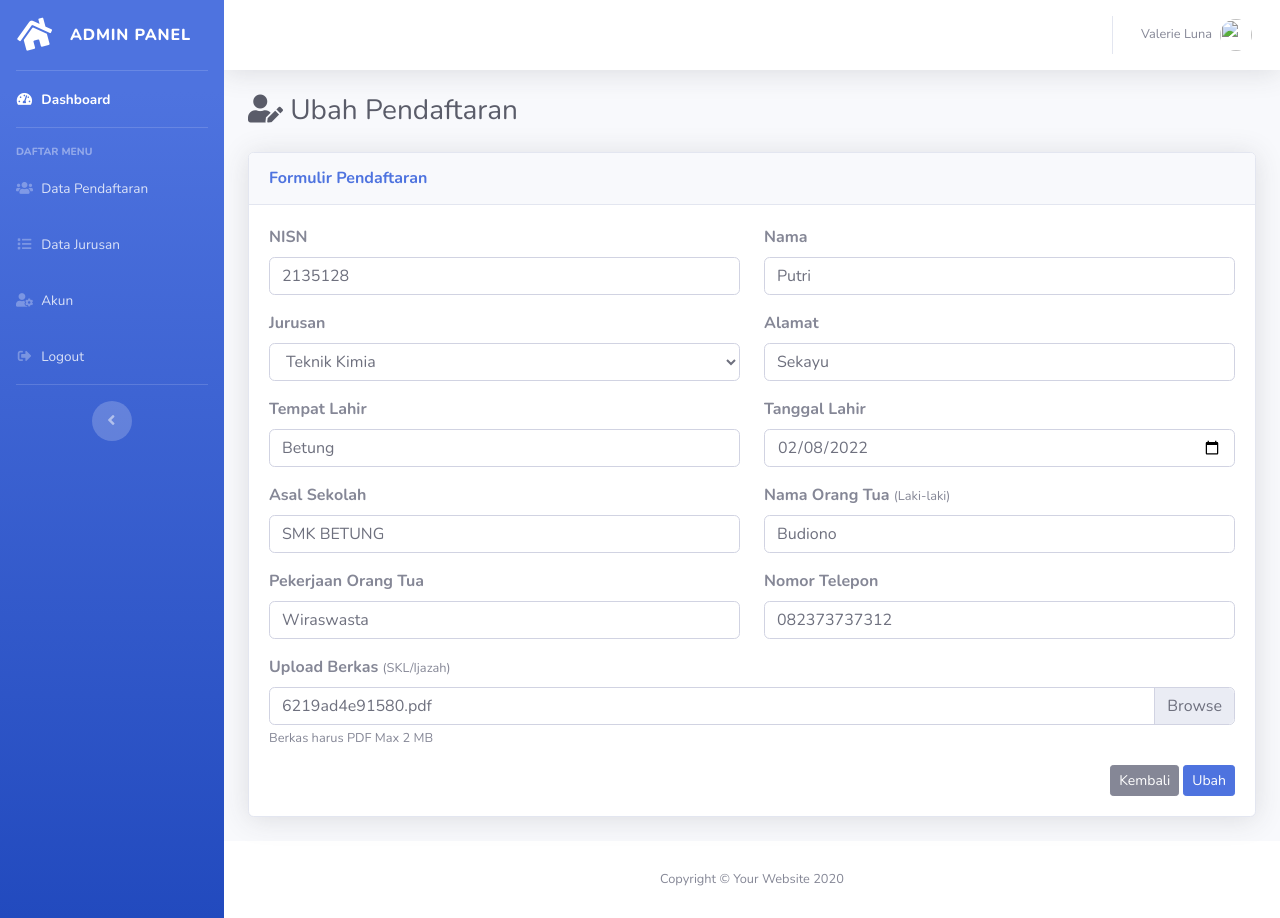
After one commit to ilhamlutfi/sips, a PHP site: page /ubah-pendaftaran.php?id_pendaftaran=4 in a window 1280 px wide. The commit adds this page. Run offline with PHP 8.4, Linux system fonts and the light colour scheme; data comes from the database, SQL or seed files in the repository.

Commit message:
backup 26/02/2022

```diff
--- a/admin/config/controller.php
+++ b/admin/config/controller.php
@@ -106,6 +106,39 @@ function tambah_pendaftaran($post)
 
 }
 
+// ubah pendaftaran
+function ubah_pendaftaran($post)
+{
+    global $db;
+
+    $jurusan_id     = strip_tags($post['jurusan_id']);
+    $nisn           = strip_tags($post['nisn']);
+    $nama           = strip_tags($post['nama']);
+    $alamat         = strip_tags($post['alamat']);
+    $tempat         = strip_tags($post['tempat']);
+    $tanggal_lahir  = strip_tags($post['tanggal_lahir']);
+    $asal_sekolah   = strip_tags($post['asal_sekolah']);
+    $nama_ortu      = strip_tags($post['nama_ortu']);
+    $pekerjaan_ortu = strip_tags($post['pekerjaan_ortu']);
+    $no_telepon     = strip_tags($post['no_telepon']);
+    $id_pendaftaran = strip_tags($post['id_pendaftaran']);
+    $fileLama       = strip_tags($post['fileLama']);
+
+    // check file diubah atau tidak
+    if ($_FILES['file']['error'] === 4) {
+        $file = $fileLama; // jika tidak diubah pakai file lama
+    } else {
+        $file = upload_file(); // jika merubah file upload file yang baru
+    }
+
+    // query ubah ke database
+    $query = "UPDATE tbl_pendaftaran SET jurusan_id = '$jurusan_id', nisn = '$nisn', nama = '$nama', alamat = '$alamat', tempat = '$tempat', tanggal_lahir = '$tanggal_lahir', asal_sekolah = '$asal_sekolah', nama_ortu = '$nama_ortu', pekerjaan_ortu = '$pekerjaan_ortu', no_telepon = '$no_telepon', file = '$file' WHERE id_pendaftaran = $id_pendaftaran";
+
+    mysqli_query($db, $query);
+
+    return mysqli_affected_rows($db);
+}
+
 // fungsi upload
 function upload_file()
 {
--- a/admin/data-pendaftaran.php
+++ b/admin/data-pendaftaran.php
@@ -54,7 +54,7 @@ $data_pendaftaran = query('SELECT * FROM tbl_pendaftaran ORDER BY id_pendaftaran
                                 <td width="15%" class="text-center">
                                     <a href="detail-pendaftaran.php?id_pendaftaran=<?= $pendaftaran['id_pendaftaran']; ?>" class="btn btn-secondary btn-sm mb-1" title="Detail"><i class="fas fa-eye"></i></a>
 
-                                    <button type="button" class="btn btn-success btn-sm mb-1" title="Ubah" data-toggle="modal" data-target="#modalUbah<?= $pendaftaran['id_pendaftaran']; ?>"><i class="fas fa-edit"></i></button>
+                                    <a href="ubah-pendaftaran.php?id_pendaftaran=<?= $pendaftaran['id_pendaftaran']; ?>" class="btn btn-success btn-sm mb-1" title="Ubah"><i class="fas fa-edit"></i></a>
 
                                     <button type="button" class="btn btn-danger btn-sm mb-1" title="Hapus" data-toggle="modal" data-target="#modalHapus<?= $pendaftaran['id_pendaftaran']; ?>"><i class="fas fa-trash-alt"></i></button>
 
--- /dev/null
+++ b/admin/ubah-pendaftaran.php
@@ -0,0 +1,159 @@
+<?php
+
+$title = 'Formulir Ubah Pendaftaran';
+
+include 'layout/header.php';
+
+// ambil data jurusan sebagai pilihan input jurusan
+$data_jurusan = query("SELECT * FROM tbl_jurusan ORDER BY id_jurusan DESC");
+
+// ambil id data yang akan diubah
+$id_pendaftaran = (int)$_GET['id_pendaftaran'];
+
+// query ambil data dari tbl_pendaftaran sesuai dengan id yang dipilih
+$data = query("SELECT * FROM tbl_pendaftaran WHERE id_pendaftaran = '$id_pendaftaran'")[0];
+
+// ketika tombol ubah ditekan jalankan script dibawah ini
+if (isset($_POST['ubah'])) {
+    if (ubah_pendaftaran($_POST) > 0) {
+        echo "<script>
+                    alert('Data Pendaftaran Berhasil Diubah');
+                    document.location.href = 'data-pendaftaran.php';
+              </script>";
+    } else {
+        echo "<script>
+                    alert('Data Pendaftaran Gagal Diubah');
+                    document.location.href = 'ubah-pendaftaran.php?id_pendaftaran=$id_pendaftaran';
+              </script>";
+    }
+}
+
+?>
+
+<!-- Body -->
+<div class="container-fluid">
+
+    <!-- Page Heading -->
+    <div class="d-sm-flex align-items-center justify-content-between mb-4">
+        <h1 class="h3 mb-0 text-gray-800"><i class="fas fa-user-edit"></i> Ubah Pendaftaran</h1>
+    </div>
+
+    <div class="card shadow mb-4">
+        <div class="card-header py-3">
+            <h6 class="m-0 font-weight-bold text-primary">Formulir Pendaftaran</h6>
+        </div>
+        <div class="card-body">
+
+            <form action="" method="post" enctype="multipart/form-data">
+
+                <input type="hidden" name="id_pendaftaran" value="<?= $data['id_pendaftaran']; ?>">
+
+                <input type="hidden" name="fileLama" value="<?= $data['file']; ?>">
+
+                <div class="row">
+                    <div class="form-group col-lg-6">
+                        <label for="nisn"><b>NISN</b></label>
+                        <input type="number" name="nisn" id="nisn" class="form-control" required minlength="10" maxlength="10" value="<?= $data['nisn']; ?>">
+                    </div>
+
+                    <div class="form-group col-lg-6">
+                        <label for="nama"><b>Nama</b></label>
+                        <input type="text" name="nama" id="nama" class="form-control" required minlength="3" value="<?= $data['nama']; ?>">
+                    </div>
+                </div>
+
+                <div class="row">
+                    <div class="form-group col-lg-6">
+                        <label for="jurusan_id"><b>Jurusan</b></label>
+                        <select name="jurusan_id" id="jurusan_id" class="form-control" required>
+                            <?php foreach ($data_jurusan as $jurusan) : ?>
+
+                                <?php if ($jurusan['id_jurusan'] == $data['jurusan_id']) : ?>
+                                    <option value="<?= $jurusan['id_jurusan']; ?>" selected><?= $jurusan['nama_jurusan']; ?></option>
+                                <?php else : ?>
+                                    <option value="<?= $jurusan['id_jurusan']; ?>"><?= $jurusan['nama_jurusan']; ?></option>
+                                <?php endif; ?>
+
+                            <?php endforeach; ?>
+                        </select>
+                    </div>
+
+                    <div class="form-group col-lg-6">
+                        <label for="alamat"><b>Alamat</b></label>
+                        <input type="text" name="alamat" id="alamat" class="form-control" required minlength="3" value="<?= $data['alamat']; ?>">
+                    </div>
+                </div>
+
+                <div class="row">
+                    <div class="form-group col-lg-6">
+                        <label for="tempat"><b>Tempat Lahir</b></label>
+                        <input type="text" name="tempat" id="tempat" class="form-control" required minlength="3" value="<?= $data['tempat']; ?>">
+                    </div>
+
+                    <div class="form-group col-lg-6">
+                        <label for="tanggal_lahir"><b>Tanggal Lahir</b></label>
+                        <input type="date" name="tanggal_lahir" id="tanggal_lahir" class="form-control" required value="<?= $data['tanggal_lahir']; ?>">
+                    </div>
+                </div>
+
+                <div class="row">
+                    <div class="form-group col-lg-6">
+                        <label for="asal_sekolah"><b>Asal Sekolah</b></label>
+                        <input type="text" name="asal_sekolah" id="asal_sekolah" class="form-control" required minlength="3" value="<?= $data['asal_sekolah']; ?>">
+                    </div>
+
+                    <div class="form-group col-lg-6">
+                        <label for="nama_ortu"><b>Nama Orang Tua <small>(Laki-laki)</small></b></label>
+                        <input type="text" name="nama_ortu" id="nama_ortu" class="form-control" required minlength="3" value="<?= $data['nama_ortu']; ?>">
+                    </div>
+                </div>
+
+                <div class="row">
+                    <div class="form-group col-lg-6">
+                        <label for="pekerjaan_ortu"><b>Pekerjaan Orang Tua</b></label>
+                        <input type="text" name="pekerjaan_ortu" id="pekerjaan_ortu" class="form-control" required minlength="3" value="<?= $data['pekerjaan_ortu']; ?>">
+                    </div>
+
+                    <div class="form-group col-lg-6">
+                        <label for="no_telepon"><b>Nomor Telepon</b></label>
+                        <input type="number" name="no_telepon" id="no_telepon" class="form-control" required minlength="10" value="<?= $data['no_telepon']; ?>">
+                    </div>
+                </div>
+
+                <div class="form-group">
+                    <label for="file"><b>Upload Berkas</b> <small>(SKL/Ijazah)</small></label><br>
+                    <div class="custom-file">
+                        <input type="file" class="custom-file-input" id="file" name="file" onchange="previewImg()">
+                        <label class="custom-file-label" for="file"><?= $data['file']; ?></label>
+                        <small>Berkas harus PDF Max 2 MB</small>
+                    </div>
+                </div>
+
+                <button type="submit" name="ubah" class="btn btn-primary btn-sm float-right ml-1">Ubah</button>
+                <a href="data-pendaftaran.php" class="btn btn-secondary btn-sm float-right">Kembali</a>
+
+            </form>
+
+        </div>
+
+    </div>
+</div>
+
+<script type="text/javascript">
+    function previewImg() {
+        const gambar = document.querySelector('#file');
+        const gambarLabel = document.querySelector('.custom-file-label');
+        const imgPreview = document.querySelector('.img-preview');
+
+        gambarLabel.textContent = gambar.files[0].name;
+
+        const fileGambar = new FileReader();
+        fileGambar.readAsDataURL(gambar.files[0]);
+
+        fileGambar.onload = function(e) {
+            imgPreview.src = e.target.result;
+        }
+    }
+</script>
+
+<?php include 'layout/footer.php'; ?>
```
Also changed, not shown: admin/index.php (+5 -73 lines), 4 other files.
